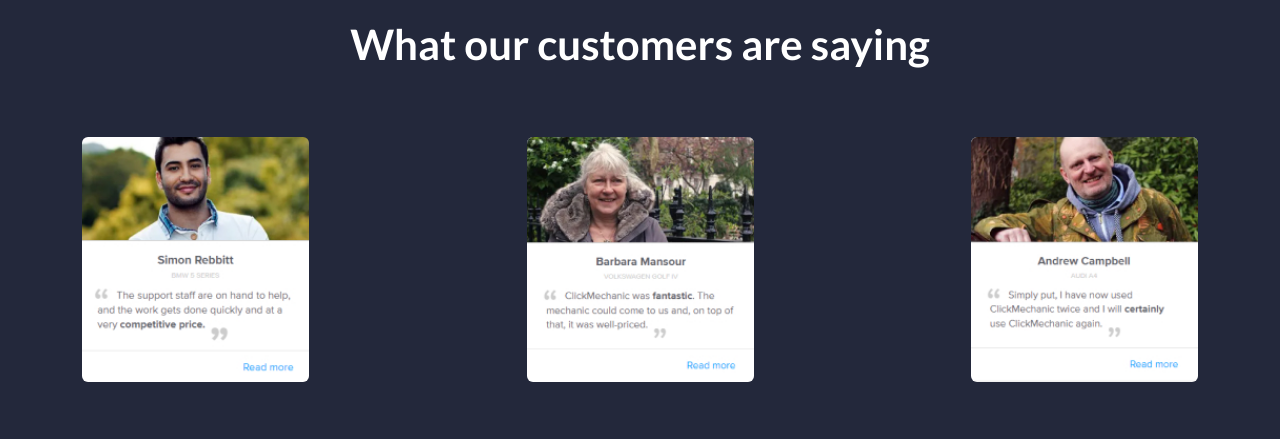
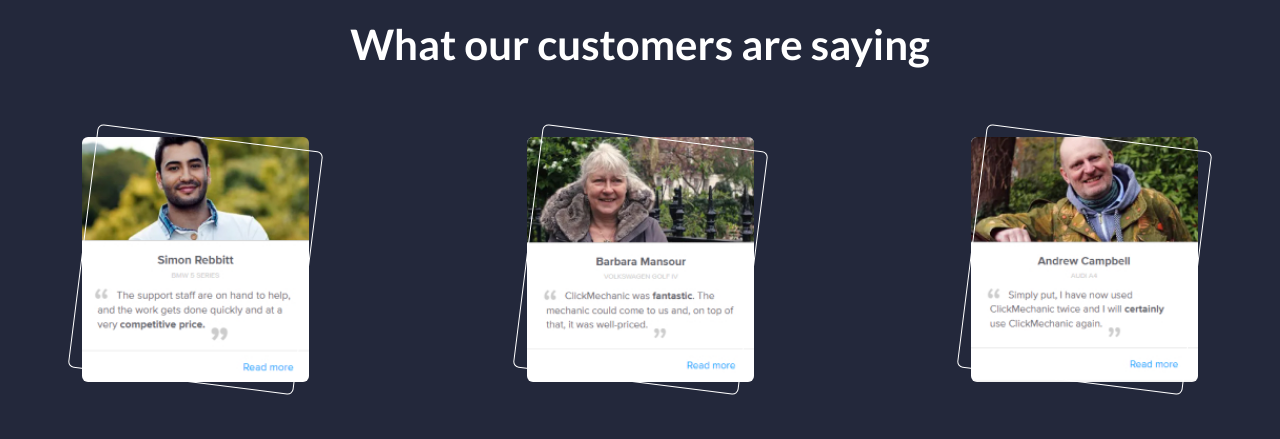
Before and after one commit to abduallahnoorsayket/My-Mechanic-Mate, a plain HTML site: page index.html in a window 1280 px wide. Shown: the part 3480-3919 px from the top of the page. Drawn offline with nearby package versions, Linux system fonts and the light colour scheme.

Commit message:
customer image border added

```diff
--- a/assets/css/style.css
+++ b/assets/css/style.css
@@ -310,7 +310,18 @@ p {
   height: 100%;
   border-radius: 6px;
 }
-
+.customer-images .image-container {
+  position: relative;
+}
+.customer-images .image-border {
+  position: absolute;
+  border-radius: 6px;
+  border: 1px solid #fff;
+  width: 227px;
+  height: 100%;
+  top: 0;
+  transform: rotate(7.15deg);
+}
 /* Booking */
 .booking {
   padding-bottom: 30px;
@@ -416,7 +427,7 @@ p {
     align-items: center;
   }
 
-  .customer-images img {
-    margin-bottom: 20px;
+  .customer-images .image-container {
+    margin-bottom: 30px;
   }
 }
--- a/index.html
+++ b/index.html
@@ -933,9 +933,18 @@
           <div class="row customer-container">
             <!-- <div class="col-md-4"></div> -->
             <div class="customer-images d-flex justify-content-between">
-              <img src="./assets/image/cust-1.jpg" alt="" />
-              <img src="./assets/image/cust-2.jpg" alt="" />
-              <img src="./assets/image/cust-3.jpg" alt="" />
+              <div class="image-container">
+                <img src="./assets/image/cust-1.jpg" alt="" />
+                <div class="image-border"></div>
+              </div>
+              <div class="image-container">
+                <img src="./assets/image/cust-2.jpg" alt="" />
+                <div class="image-border"></div>
+              </div>
+              <div class="image-container">
+                <img src="./assets/image/cust-3.jpg" alt="" />
+                <div class="image-border"></div>
+              </div>
             </div>
           </div>
         </div>
```
